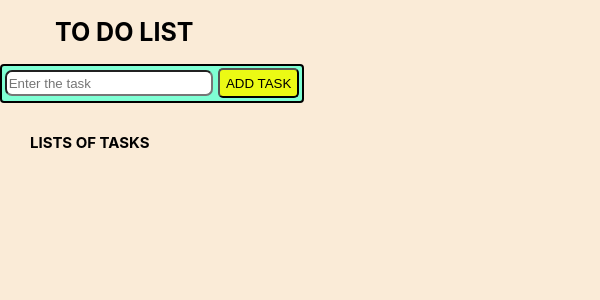
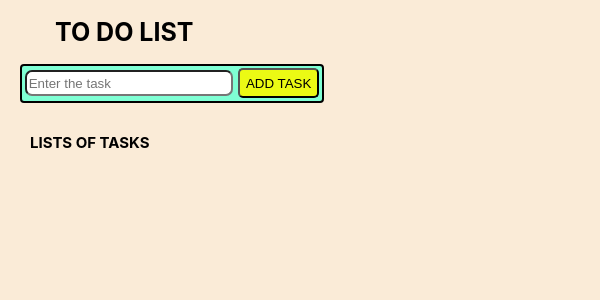
Before and after one commit to pavantn36918/todo-list-react, a React (Create React App) app: page / in a window 600 px wide. Shown: the top 300 px of the page. Built offline with nearby package versions, Linux system fonts and the light colour scheme.

Commit message:
Update index.css

```diff
--- a/src/index.css
+++ b/src/index.css
@@ -102,8 +102,9 @@ h2 {
   .body .container {
     width: 300px;
     height: 35px;
-    margin-left: 0px;
+    margin-left: 20px;
     align-items: none;
+
   }
 
   .body .container input {
@@ -114,6 +115,7 @@ h2 {
 
   .taskcol {
     width: 260px;
+    margin-left: 20px;
   }
 
   .box {
```
